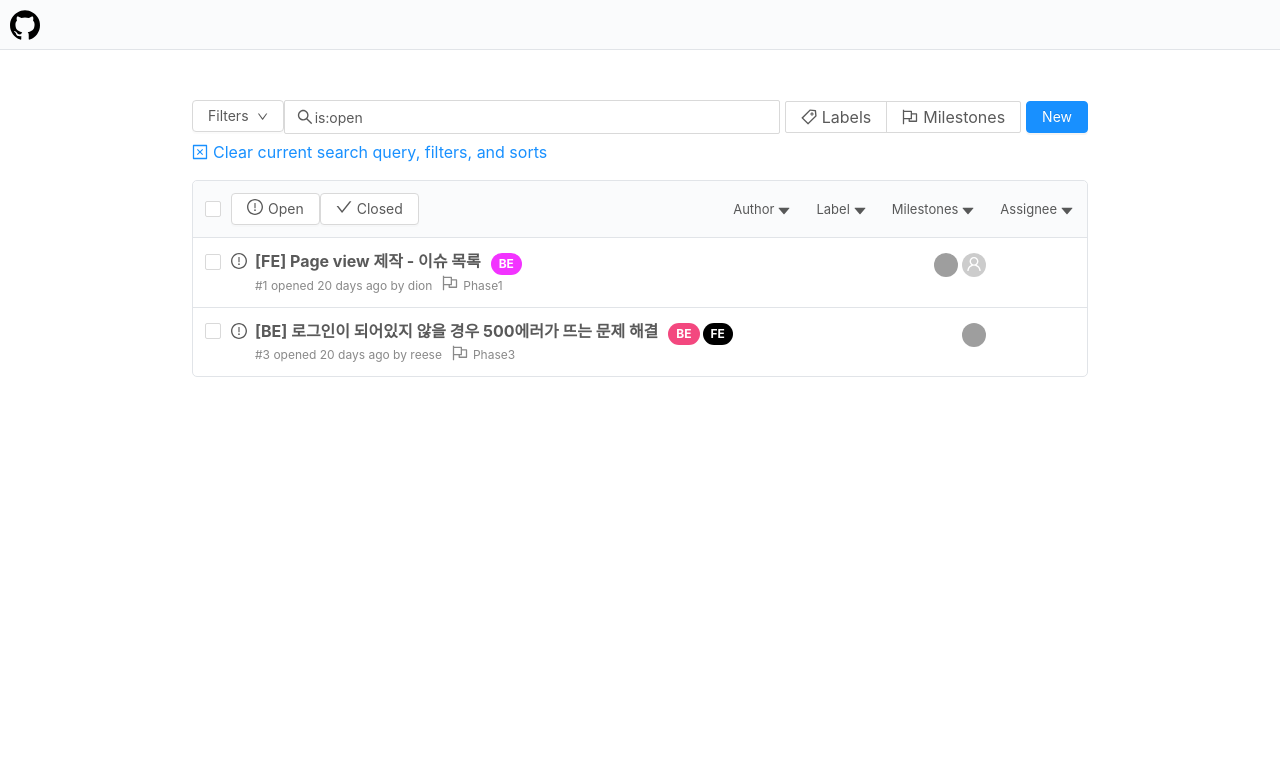
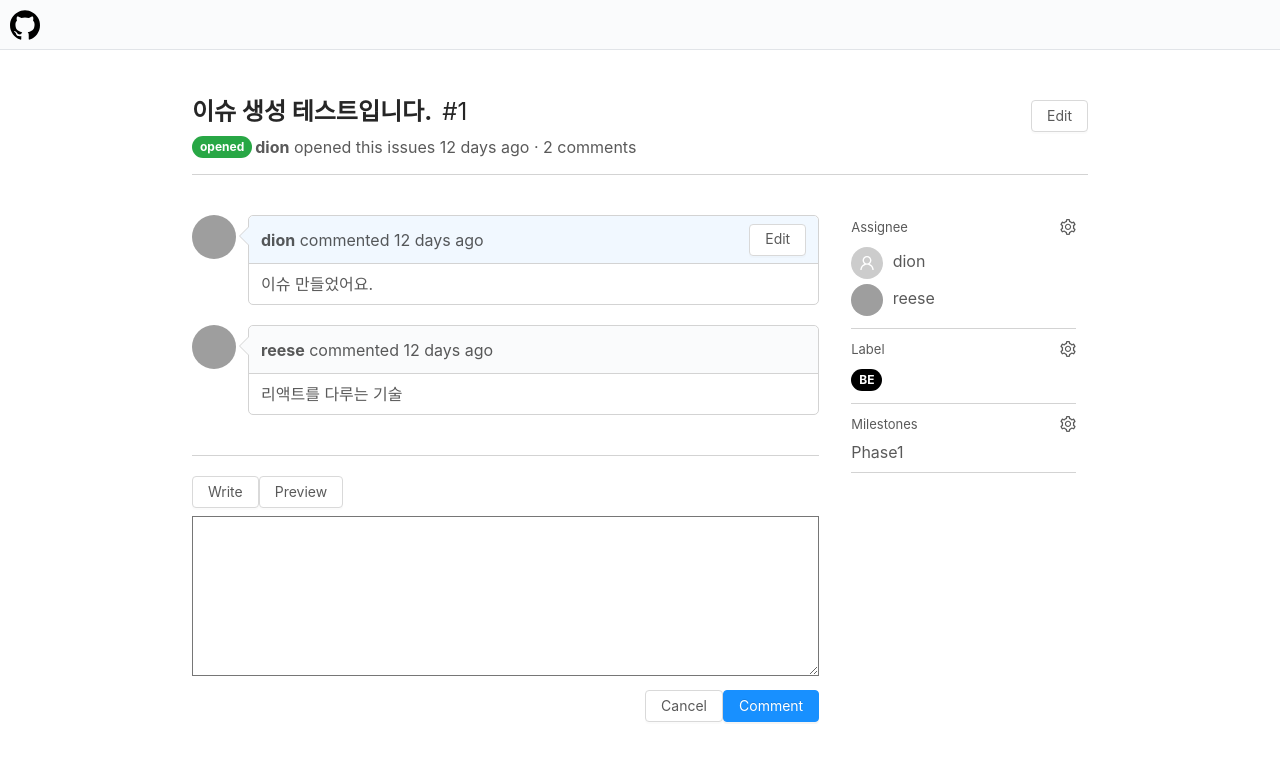
Before and after one commit to codesquad-member-2020/issue-tracker-01, a React app in the folder FE/: page /issues/1 in a window 1280 px wide. Shown: the top 760 px of the page. Built offline with nearby package versions, Linux system fonts and the light colour scheme; grey boxes are pictures that could not be loaded.

Commit message:
FE-#152 feat: 이슈생성, 이슈상세 페이지 라우팅

```diff
--- a/FE/public/index.html
+++ b/FE/public/index.html
@@ -1,6 +1,7 @@
 <!DOCTYPE html>
 <html lang="en">
   <head>
+    <base href="/" />
     <meta charset="UTF-8" />
     <meta name="viewport" content="width=device-width, initial-scale=1.0" />
     <title>Issue Tracker</title>
--- a/FE/src/views/components/Router.js
+++ b/FE/src/views/components/Router.js
@@ -1,11 +1,11 @@
 import React from "react";
 import { BrowserRouter, Route, Switch } from "react-router-dom";
 import IssueListPage from "Pages/IssueListPage";
+import CreateIssuePage from "Pages/CreateIssuePage";
+import IssueDetailPage from "Pages/IssueDetailPage";
 import LabelListPage from "Pages/LabelListPage";
 
 const LoginPage = () => <div>LoginPage</div>;
-const IssueDetailPage = () => <div>IssueDetailPage</div>;
-const CreateIssuePage = () => <div>CreateIssuePage</div>;
 const MilestoneListPage = () => <div>MilestoneListPage</div>;
 const CreateMilestonePage = () => <div>CreateMilestonePage</div>;
 const EditMilestonePage = () => <div>EditMilestonePage</div>;
@@ -15,9 +15,9 @@ export default () => (
   <BrowserRouter>
     <Switch>
       <Route path="/" exact component={LoginPage} />
-      <Route path="/issues" component={IssueListPage} />
+      <Route path="/issues" exact component={IssueListPage} />
+      <Route path="/issues/new" exact component={CreateIssuePage} />
       <Route path="/issues/:id" component={IssueDetailPage} />
-      <Route path="/issues/new" component={CreateIssuePage} />
       <Route path="/milestones" component={MilestoneListPage} />
       <Route path="/milestones/new " component={CreateMilestonePage} />
       <Route path="/milestones/:id/edit" component={EditMilestonePage} />
--- a/FE/src/views/pages/IssueListPage.jsx
+++ b/FE/src/views/pages/IssueListPage.jsx
@@ -1,4 +1,5 @@
 import React from "react";
+import { Link, useHistory } from "react-router-dom";
 import styled from "styled-components";
 import { Input, Checkbox } from "antd";
 import {
@@ -18,6 +19,8 @@ import CustomizedDropdown from "@/common/CustomizedDropdown";
 import { list } from "Assets/mockIssue";
 
 const IssueListPage = () => {
+  const history = useHistory();
+
   const onClickHandler = ({ key }) => {
     const [action, value] = key.split("_");
     console.log("action: ", action, "value: ", value);
@@ -78,7 +81,7 @@ const IssueListPage = () => {
                 { icon: <FlagOutlined />, title: "Milestones", param: "/milestones" },
               ]}
             />
-            <Button type="primary" text="New" />
+            <Button type="primary" text="New" onClick={() => history.push("/issues/new")} />
           </IssueListTab>
           <ResetQueriesWrapper>
             <a>
@@ -102,7 +105,9 @@ const IssueListPage = () => {
             </IssueListHeader>
             <IssueListBody>
               {list.map((item) => (
-                <IssueItem key={item.issueNumber} {...item} />
+                <Link to={`/issues/${item.issueNumber}`} key={item.issueNumber}>
+                  <IssueItem {...item} />
+                </Link>
               ))}
             </IssueListBody>
           </IssueListWrapper>
```
